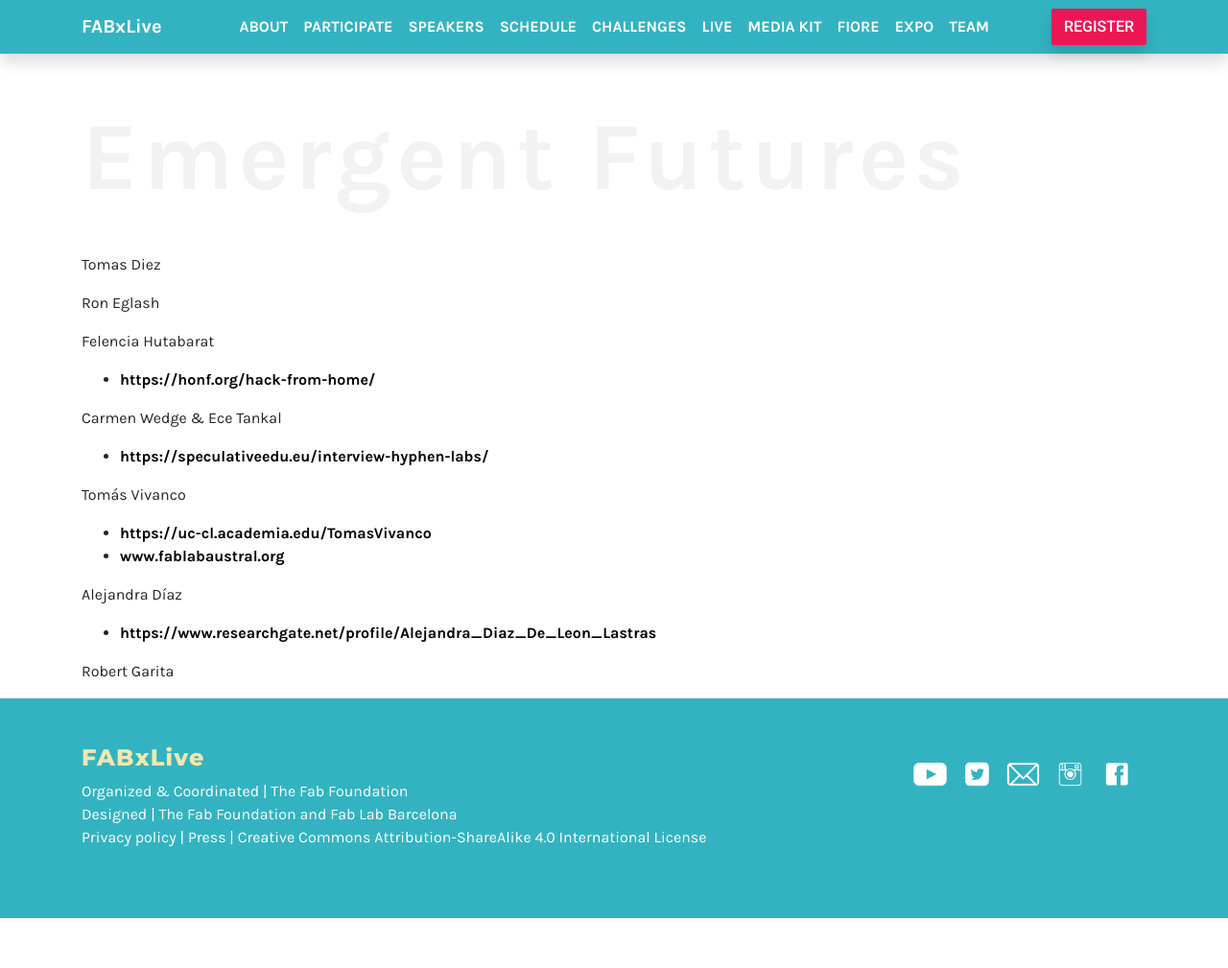
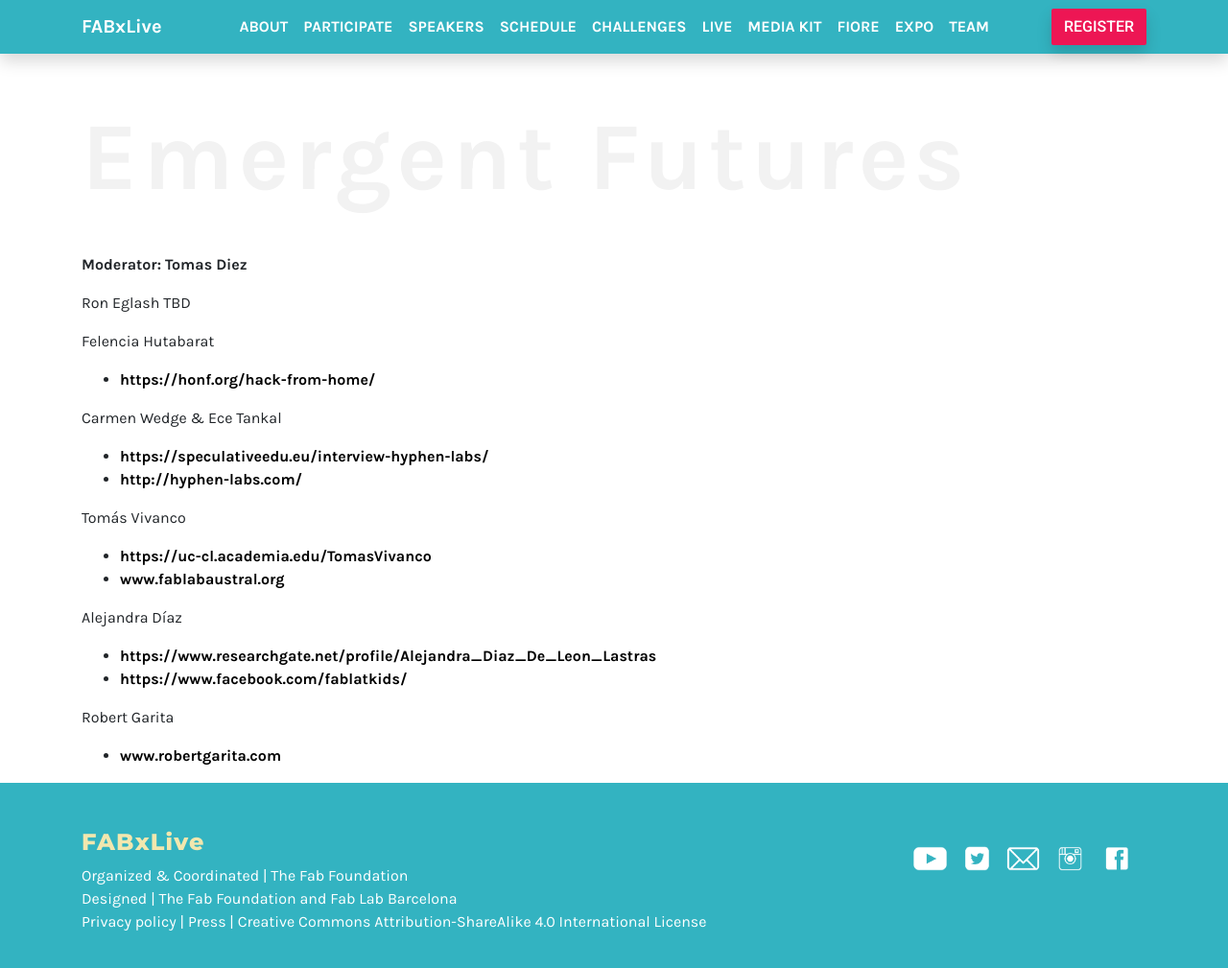
Before and after one commit to fabfoundation/fabxlive2020, a Jekyll site: the page built from society.md, in a window 1280 px wide and 1045 px high. Shown: the top 1009 px of the window at 96% size. Built offline with Jekyll 4.4.1, drawn with Linux system fonts in a browser that asks for light colours; nearby versions of some CDN libraries.

Commit message:
Update society.md

```diff
--- a/society.md
+++ b/society.md
@@ -5,15 +5,17 @@ title: Society
 
 # Emergent Futures
 
-Tomas Diez
+**Moderator: Tomas Diez**
 
 Ron Eglash
+TBD
 
 Felencia Hutabarat
 * [https://honf.org/hack-from-home/](https://honf.org/hack-from-home/)
 
 Carmen Wedge & Ece Tankal
 * [https://speculativeedu.eu/interview-hyphen-labs/](https://speculativeedu.eu/interview-hyphen-labs/)
+* [http://hyphen-labs.com/](http://hyphen-labs.com/)
 
 Tomás Vivanco
 * [https://uc-cl.academia.edu/TomasVivanco](https://uc-cl.academia.edu/TomasVivanco)
@@ -21,6 +23,8 @@ Tomás Vivanco
 
 Alejandra Díaz
 * [https://www.researchgate.net/profile/Alejandra_Diaz_De_Leon_Lastras](https://www.researchgate.net/profile/Alejandra_Diaz_De_Leon_Lastras)
+* [https://www.facebook.com/fablatkids/](https://www.facebook.com/fablatkids/)
 
 
 Robert Garita
+* [www.robertgarita.com](www.robertgarita.com)
```
